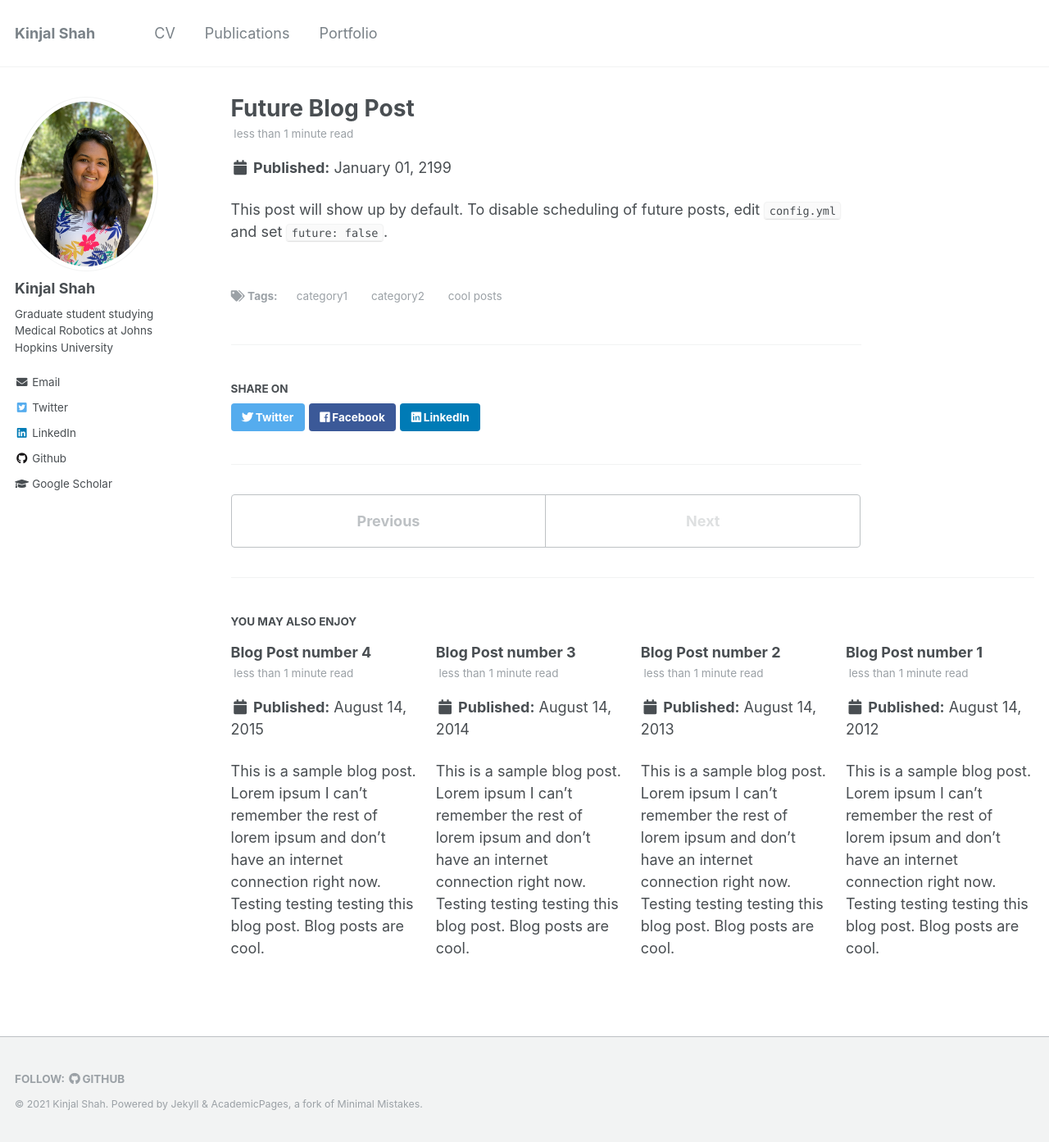
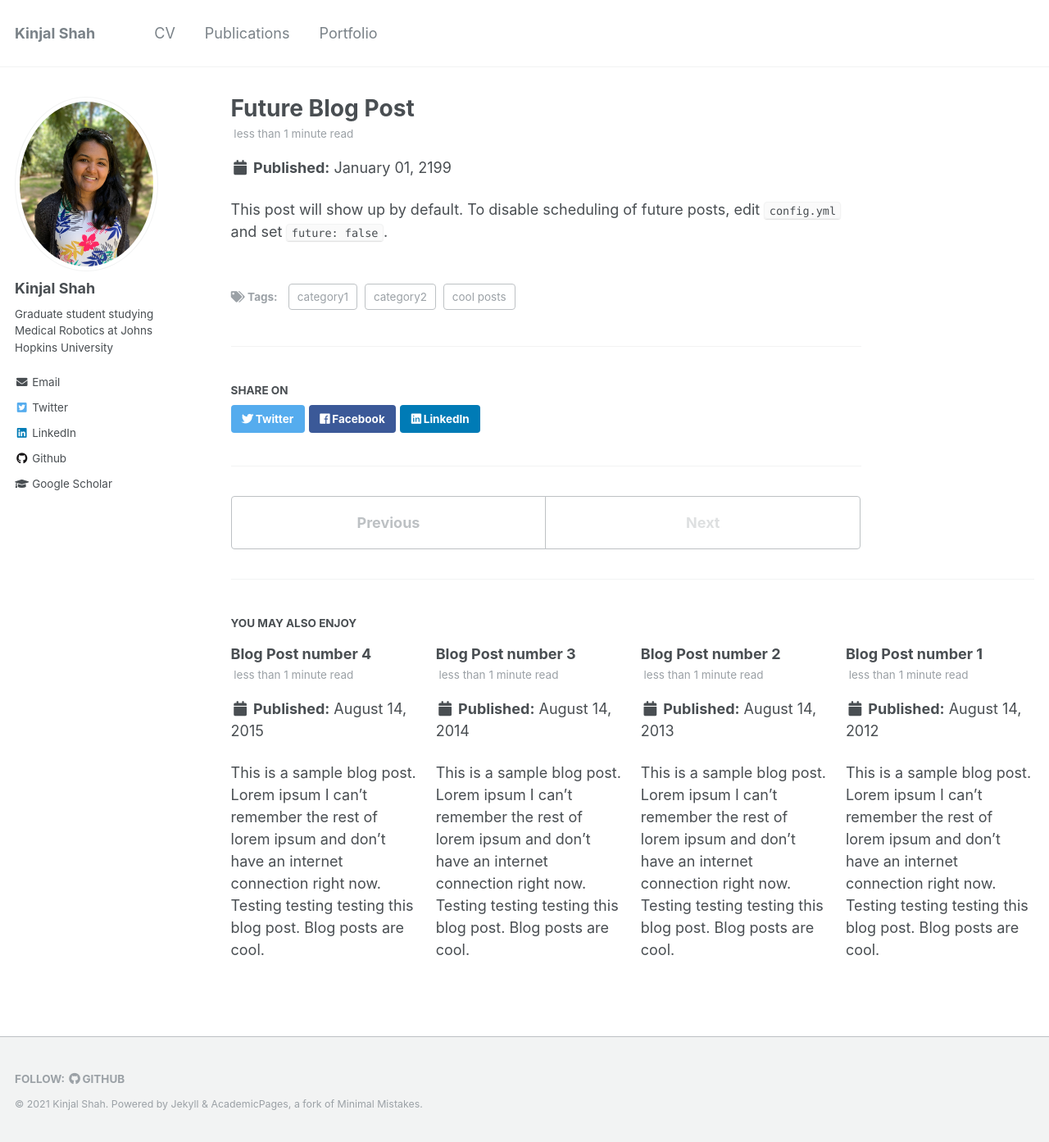
Before and after one commit to kinjmshah/kinjmshah.github.io, a Jekyll site: the page built from _posts/2199-01-01-future-post.md, in a window 1280 px wide and 1393 px high. Shown: the whole window at 82% size. Built offline with Jekyll 4.4.1, drawn with Linux system fonts in a browser that asks for light colours.

Commit message:
Update _page.scss

```diff
--- a/_sass/_page.scss
+++ b/_sass/_page.scss
@@ -267,10 +267,8 @@
   margin-bottom: 8px;
   padding: 5px 10px;
   text-decoration: none;
-//   border: 1px solid $light-gray;
-//   border-radius: $border-radius;
-  border: none;
-  border-radius: none;
+  border: 1px solid $light-gray;
+  border-radius: $border-radius;
 
   &:hover {
     text-decoration: none;
```
